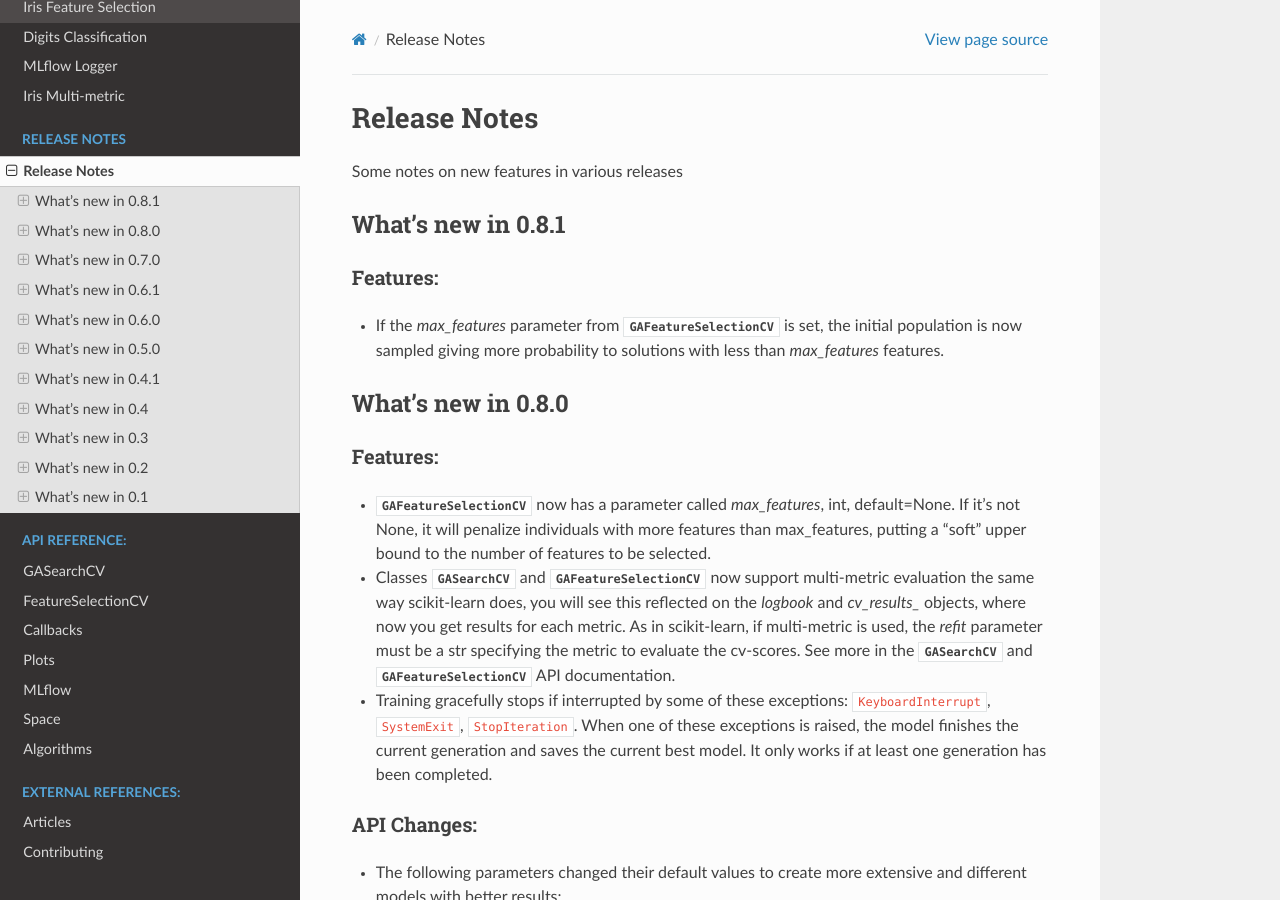
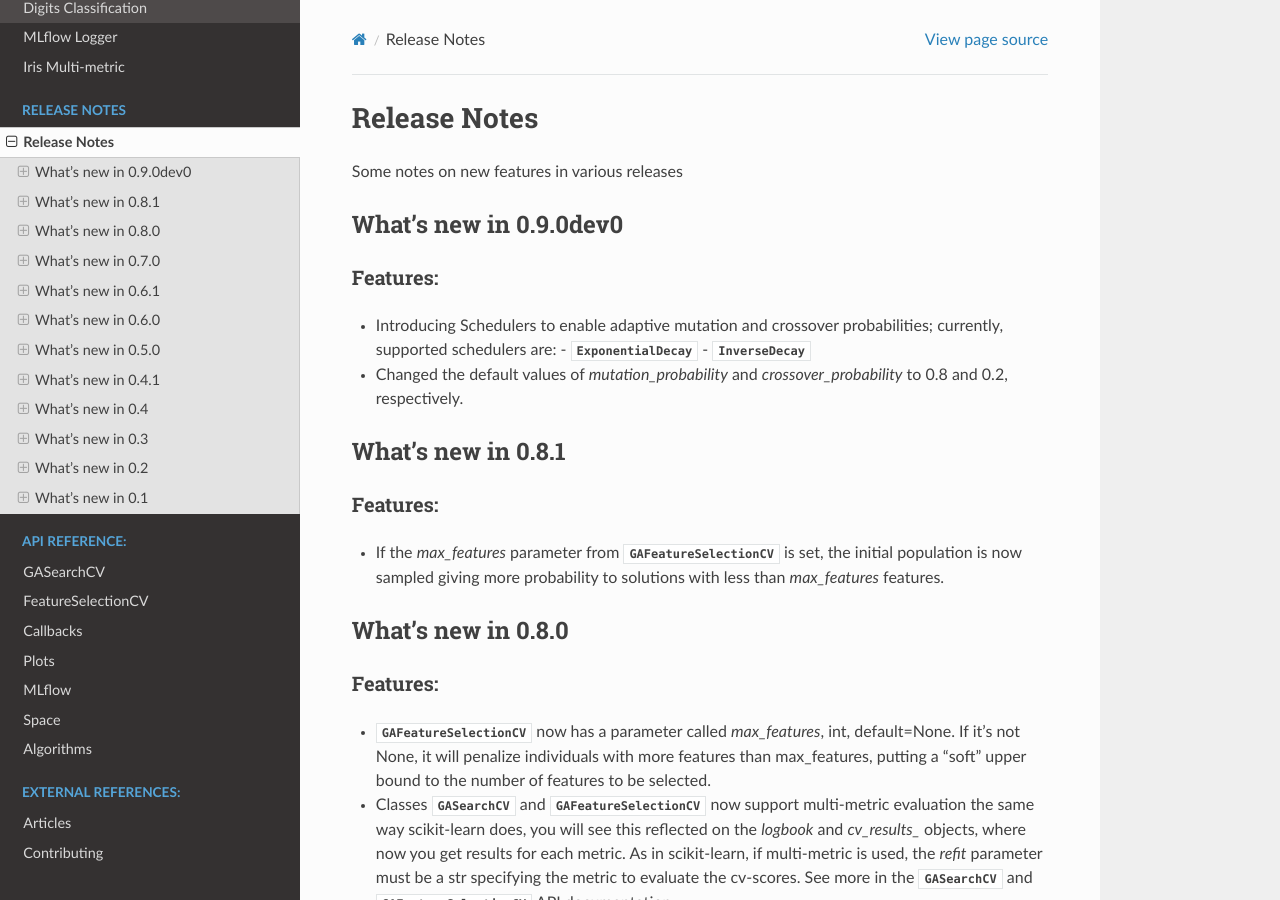
Before and after one commit to rodrigo-arenas/Sklearn-genetic-opt, a Sphinx documentation site: the page built from docs/release_notes.rst, in a window 1280 px wide and 900 px high. Built offline with Sphinx 7.4.7 and the Read the Docs theme 2.0.0, drawn with Linux system fonts in a browser that asks for light colours.

Commit message:
Adaptive methods docs

```diff
--- a/README.rst
+++ b/README.rst
@@ -43,6 +43,7 @@
 * **Algorithms**: Set of different evolutionary algorithms to use as an optimization procedure.
 * **Callbacks**: Custom evaluation strategies to generate early stopping rules,
   logging (into TensorBoard, .pkl files, etc) or your custom logic.
+* **Schedulers**: Adaptive methods to control learning parameters.
 * **Plots**: Generate pre-defined plots to understand the optimization process.
 * **MLflow**: Build-in integration with mlflow to log all the hyperparameters, cv-scores and the fitted models.
 
--- a/docs/release_notes.rst
+++ b/docs/release_notes.rst
@@ -2,6 +2,21 @@
 =============
 
 Some notes on new features in various releases
+
+What's new in 0.9.0dev0
+-----------------------
+
+^^^^^^^^^
+Features:
+^^^^^^^^^
+
+* Introducing Schedulers to enable adaptive mutation and crossover probabilities;
+  currently, supported schedulers are:
+  - :class:`~sklearn_genetic.schedules.ExponentialDecay`
+  - :class:`~sklearn_genetic.schedules.InverseDecay`
+
+* Changed the default values of `mutation_probability` and `crossover_probability`
+  to 0.8 and 0.2, respectively.
 
 What's new in 0.8.1
 -------------------
```
